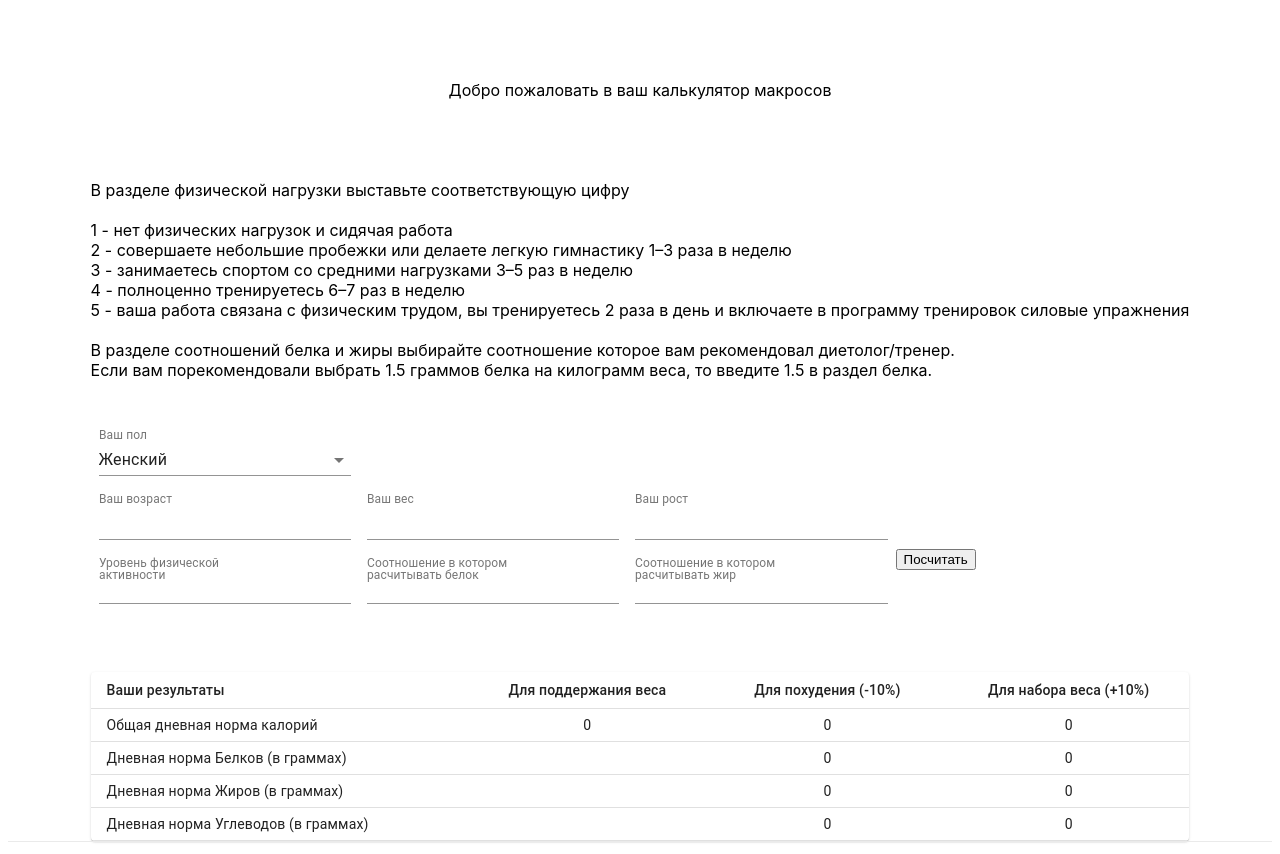
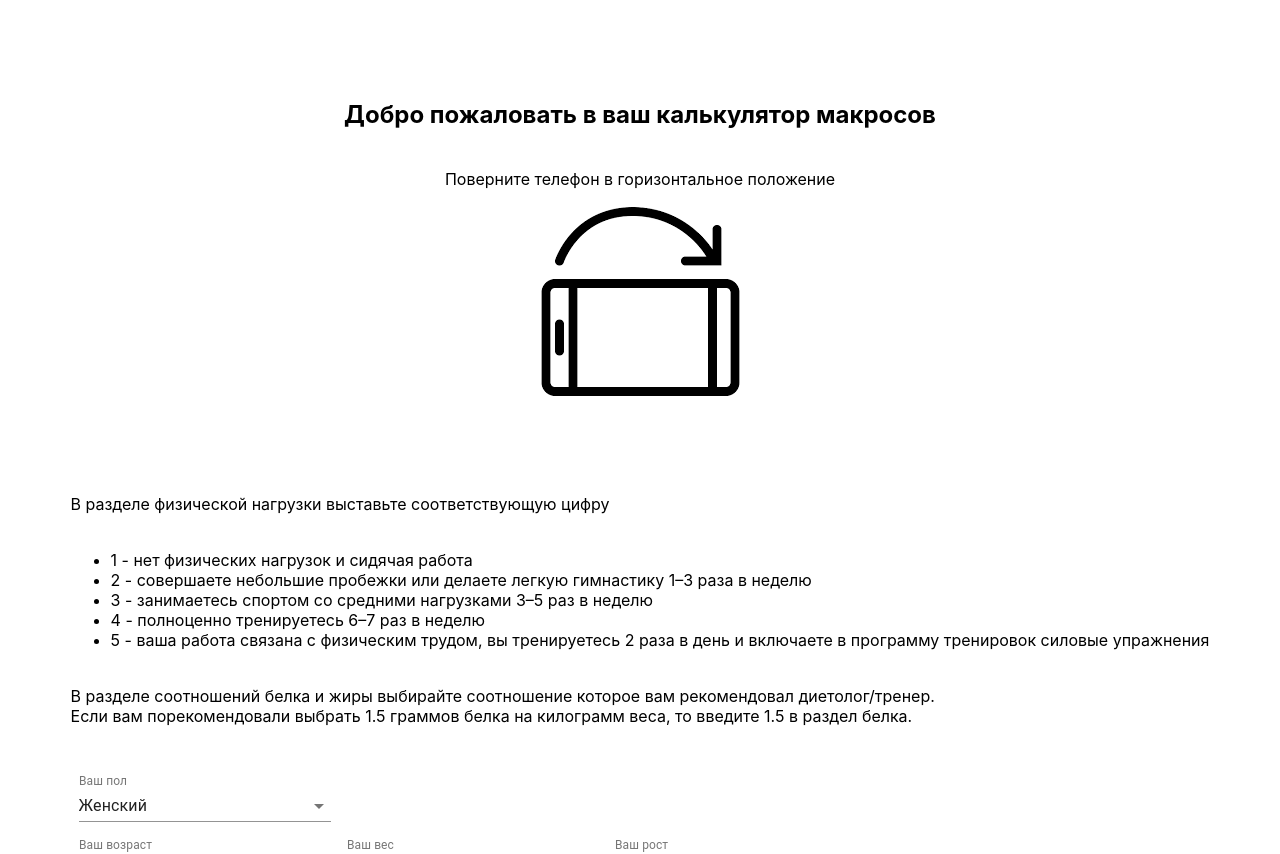
Before and after one commit to Serhazor/macro_calc_en, a Next.js app: page / in a window 1280 px wide. Shown: the top 854 px of the page. Built offline with nearby package versions, Linux system fonts and the light colour scheme.

Commit message:
added image and list tags

```diff
--- a/pages/components/demo.js
+++ b/pages/components/demo.js
@@ -110,17 +110,27 @@ export default function FormPropsTextFields() {
       onSubmit={handleCheck}
     > <div>В разделе физической нагрузки выставьте соответствующую цифру</div>
     <br/>
-      <div>   1 - нет физических нагрузок и сидячая работа</div>
-      <div>
-        2 - совершаете небольшие пробежки или делаете легкую гимнастику 1–3 раза
-        в неделю
-      </div>
-      <div>   3 - занимаетесь спортом со средними нагрузками 3–5 раз в неделю</div>
-      <div>   4 - полноценно тренируетесь 6–7 раз в неделю</div>
-      <div>
-        5 - ваша работа связана с физическим трудом, вы тренируетесь 2 раза в
-        день и включаете в программу тренировок силовые упражнения
-      </div>
+    <ul>
+      <li>
+        <div>   1 - нет физических нагрузок и сидячая работа</div>
+      </li>
+
+      <li>
+        <div> 2 - совершаете небольшие пробежки или делаете легкую гимнастику 1–3 раза в неделю </div>
+      </li>
+
+      <li>
+        <div>   3 - занимаетесь спортом со средними нагрузками 3–5 раз в неделю</div>
+      </li>
+
+      <li>
+        <div>   4 - полноценно тренируетесь 6–7 раз в неделю</div>
+      </li>
+
+      <li>
+        <div> 5 - ваша работа связана с физическим трудом, вы тренируетесь 2 раза в день и включаете в программу тренировок силовые упражнения</div>
+      </li>
+      </ul>
       <br />
       <div>
       В разделе соотношений белка и жиры выбирайте соотношение которое вам рекомендовал диетолог/тренер.
@@ -128,6 +138,7 @@ export default function FormPropsTextFields() {
       <div>
       Если вам порекомендовали выбрать 1.5 граммов белка на килограмм веса, то введите 1.5 в раздел белка.
       </div>
+
       <br />
       <br />
       <div>
--- a/pages/index.js
+++ b/pages/index.js
@@ -10,12 +10,16 @@ export default function Home() {
   return (
     <div className={styles.container}>
       <Head>
-        <title>Create Next App</title>
+        <title>World's best macro calculator</title>
         <link rel="icon" href="/favicon.ico" />
       </Head>
 
       <main className={styles.main}>
-       <div>Добро пожаловать в ваш калькулятор макросов</div>
+       <div><h2>Добро пожаловать в ваш калькулятор макросов</h2></div>
+       <br/>
+       <div>Поверните телефон в горизонтальное положение</div>
+       <img src="/images/phoneRotate.png" alt="" />
+
       </main>
       <Demo/>
 
```
Also changed, not shown: public/images/phoneRotate.png (added).
